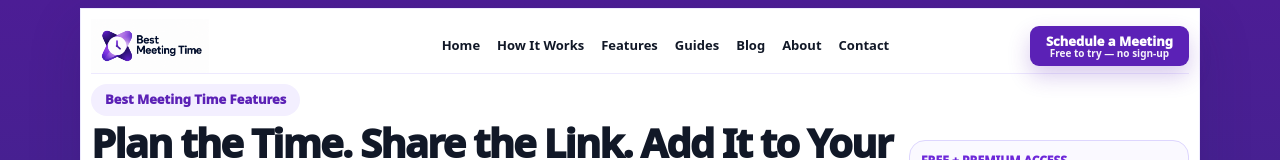
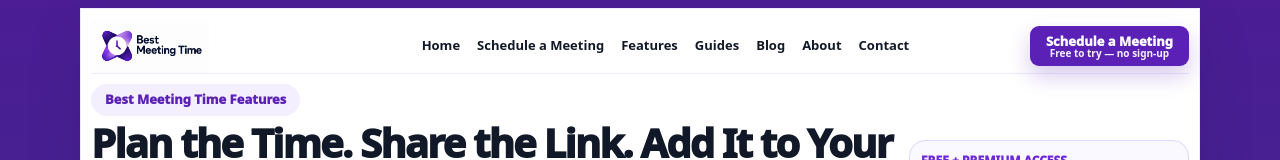
Before and after one commit to techtalk1282/Best-Meeting-Time, a Next.js app: page /features in a window 1280 px wide. Shown: the top 160 px of the page. Built offline with nearby package versions, Linux system fonts and the light colour scheme.

Commit message:
Update Features nav label to Schedule a Meeting

```diff
--- a/app/features/page.tsx
+++ b/app/features/page.tsx
@@ -34,7 +34,7 @@ export default function FeaturesPage() {
 
         <nav style={nav} aria-label="Features page navigation">
           <a href="/" style={navLink}>Home</a>
-         <a href="/how-it-works" style={navLink}>How It Works</a>
+         <a href="/how-it-works" style={navLink}>Schedule a Meeting</a>
           <a href="/features" style={navLink}>Features</a>
           <a href="/guides" style={navLink}>Guides</a>
           <a href="/blog" style={navLink}>Blog</a>
```
